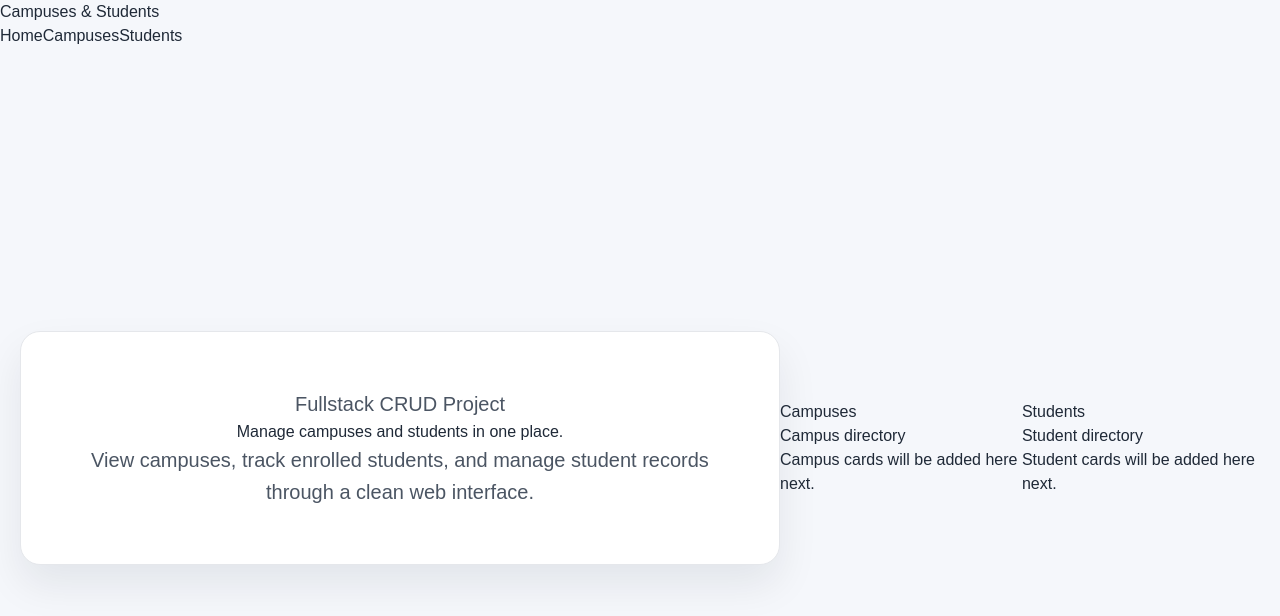
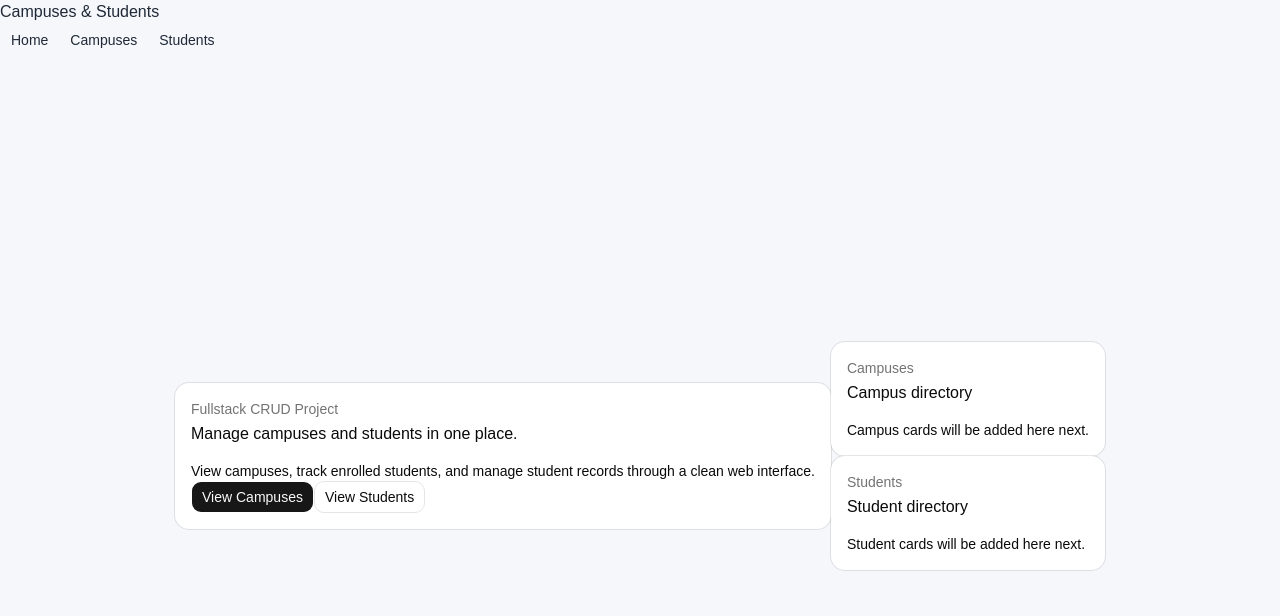
Before and after one commit to taizhenC/Final-Project_Fullstack-CRUD, a React (Vite) app in the folder my-app/: page / in a window 1280 px wide. Shown: the top 616 px of the page. Built offline with nearby package versions, Linux system fonts and the light colour scheme.

Commit message:
Use shadcn cards and buttons on home page

```diff
--- a/my-app/src/App.tsx
+++ b/my-app/src/App.tsx
@@ -1,3 +1,11 @@
+import { Button } from '@/components/ui/button'
+import {
+  Card,
+  CardContent,
+  CardDescription,
+  CardHeader,
+  CardTitle,
+} from '@/components/ui/card'
 import './App.css'
 
 function App() {
@@ -7,42 +15,64 @@ function App() {
         <h1>Campuses & Students</h1>
 
         <div className="nav-links">
-          <a href="#home">Home</a>
-          <a href="#campuses">Campuses</a>
-          <a href="#students">Students</a>
+          <Button asChild variant="ghost">
+            <a href="#home">Home</a>
+          </Button>
+          <Button asChild variant="ghost">
+            <a href="#campuses">Campuses</a>
+          </Button>
+          <Button asChild variant="ghost">
+            <a href="#students">Students</a>
+          </Button>
         </div>
       </nav>
 
       <main className="app">
-        <section id="home" className="hero">
-          <p className="eyebrow">Fullstack CRUD Project</p>
-          <h2>Manage campuses and students in one place.</h2>
-          <p>
-            View campuses, track enrolled students, and manage student records
-            through a clean web interface.
-          </p>
+        <section id="home">
+          <Card className="hero-card">
+            <CardHeader>
+              <CardDescription>Fullstack CRUD Project</CardDescription>
+              <CardTitle>Manage campuses and students in one place.</CardTitle>
+            </CardHeader>
+
+            <CardContent>
+              <p>
+                View campuses, track enrolled students, and manage student
+                records through a clean web interface.
+              </p>
+
+              <div className="hero-actions">
+                <Button asChild>
+                  <a href="#campuses">View Campuses</a>
+                </Button>
+                <Button asChild variant="outline">
+                  <a href="#students">View Students</a>
+                </Button>
+              </div>
+            </CardContent>
+          </Card>
         </section>
 
-        <section id="campuses" className="section">
-          <div className="section-heading">
-            <p className="eyebrow">Campuses</p>
-            <h2>Campus directory</h2>
-          </div>
+        <section id="campuses" className="section-grid">
+          <Card>
+            <CardHeader>
+              <CardDescription>Campuses</CardDescription>
+              <CardTitle>Campus directory</CardTitle>
+            </CardHeader>
+            <CardContent>
+              <p>Campus cards will be added here next.</p>
+            </CardContent>
+          </Card>
 
-          <p className="placeholder-text">
-            Campus cards will be added here next.
-          </p>
-        </section>
-
-        <section id="students" className="section">
-          <div className="section-heading">
-            <p className="eyebrow">Students</p>
-            <h2>Student directory</h2>
-          </div>
-
-          <p className="placeholder-text">
-            Student cards will be added here next.
-          </p>
+          <Card>
+            <CardHeader>
+              <CardDescription>Students</CardDescription>
+              <CardTitle>Student directory</CardTitle>
+            </CardHeader>
+            <CardContent>
+              <p>Student cards will be added here next.</p>
+            </CardContent>
+          </Card>
         </section>
       </main>
     </>
```
